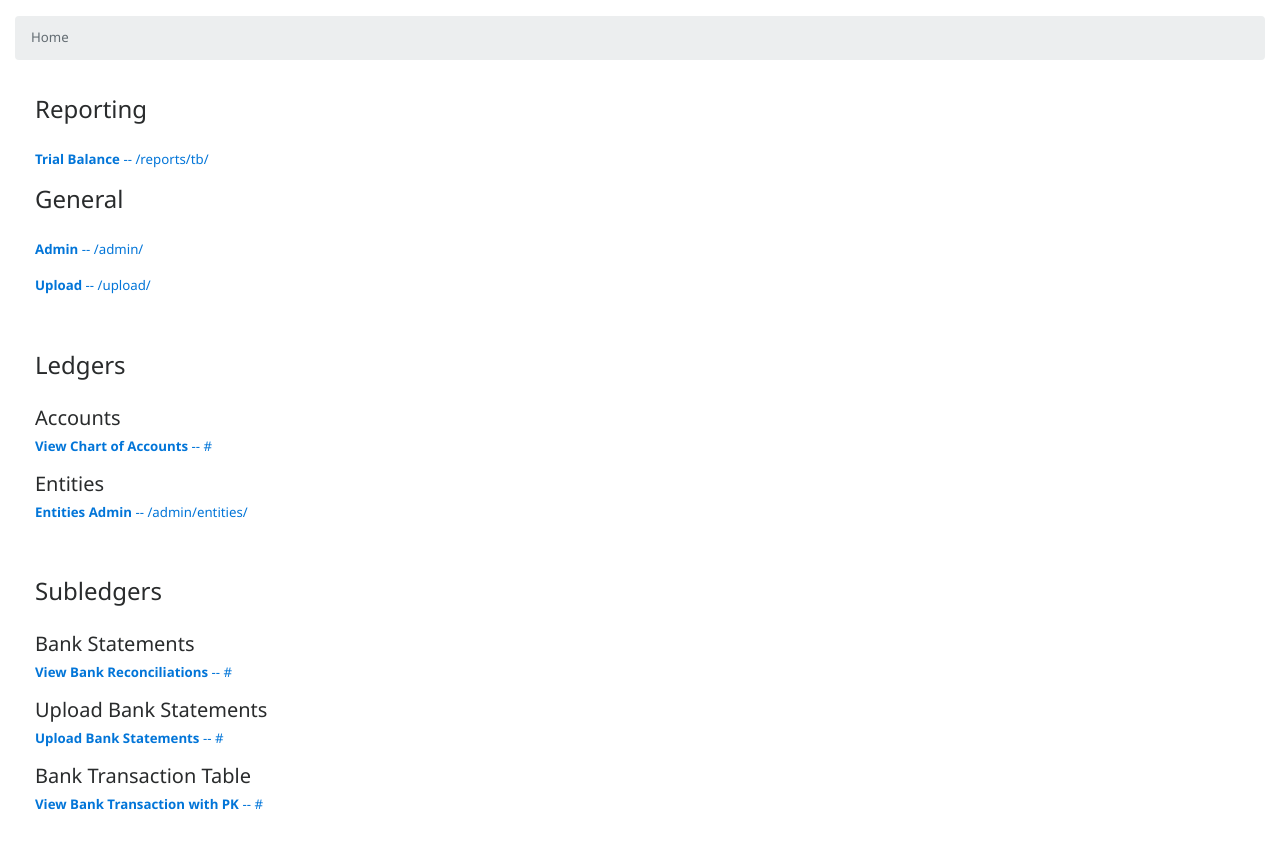
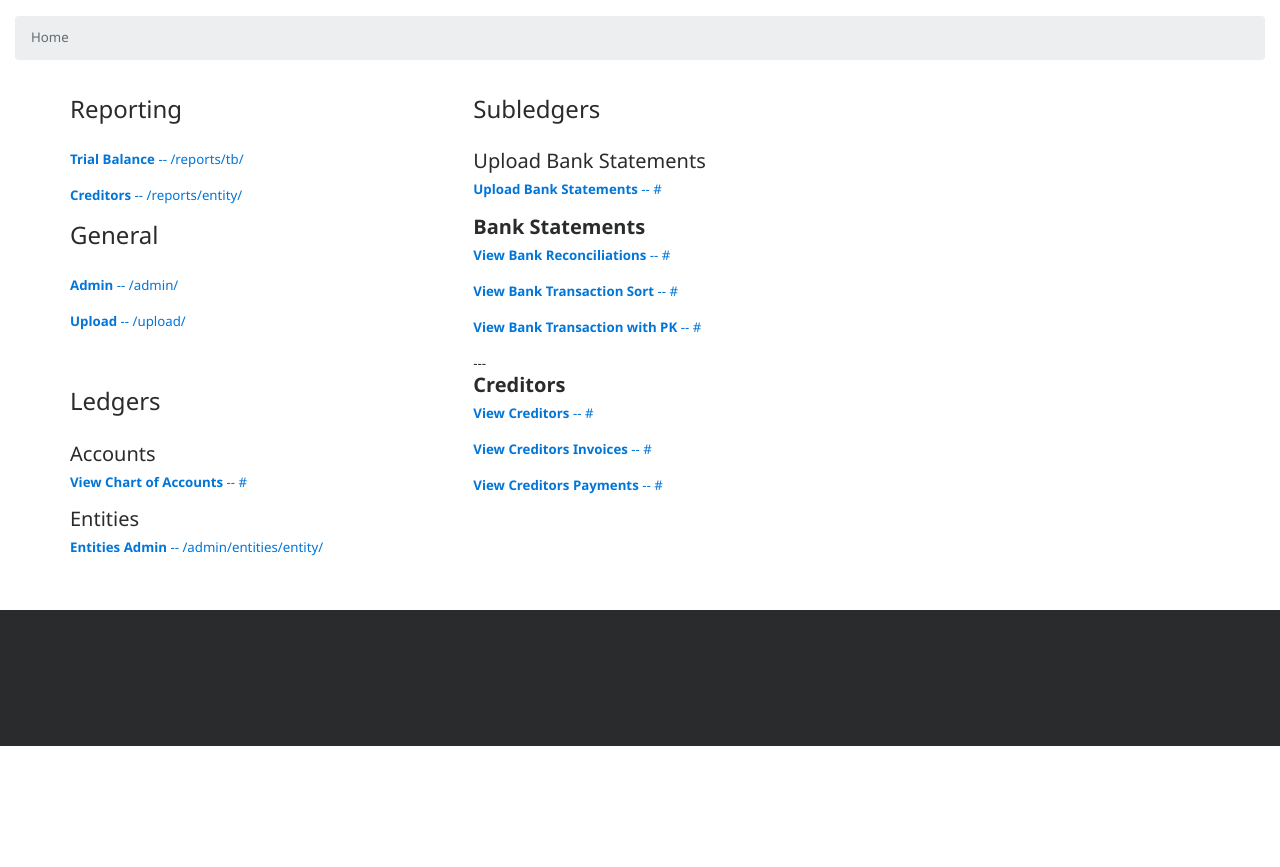
Before and after one commit to elena/open-accounting, a Django app: page / in a window 1280 px wide. Shown: the part 54-921 px from the top of the page. After the commit the page ends 800 px from the top, so only its background shows below. Run offline with Django 3.2, Linux system fonts and the light colour scheme; the visitor is signed in with stand-in values (Sample User, id 1); parts of the project's set-up code (start-up, migrations or seed data) failed here and were passed over; some libraries are stand-ins or nearby versions.

Commit message:
Tidy index

```diff
--- a/templates/index.html
+++ b/templates/index.html
@@ -10,6 +10,10 @@
 
 {% block content %}
 
+
+<div class="row" style="margin: 0 20px;">
+
+  <div class="col">
   <div class="card-block">
 
     <h4>Reporting</h4>
@@ -19,6 +23,12 @@
     <p>
       <a href="/reports/tb/">
         <strong>Trial Balance</strong> -- /reports/tb/
+      </a>
+    </p>
+
+    <p>
+      <a href="/reports/entity/">
+        <strong>Creditors</strong> -- /reports/entity/
       </a>
     </p>
 
@@ -55,26 +65,21 @@
 
     <h5>Entities</h5>
     <p>
-      <a href="/admin/entities/">
-        <strong>Entities Admin</strong> -- /admin/entities/
+      <a href="/admin/entities/entity/">
+        <strong>Entities Admin</strong> -- /admin/entities/entity/
       </a>
     </p>
 
   </div>
+  </div>
 
+
+  <div class="col">
   <div class="card-block">
 
     <h4>Subledgers</h4>
 
     <br>
-
-    <h5>Bank Statements</h5>
-    <p>
-      <a href="{% url "bank-reconciliations:bank-reconciliation-index" %}">
-        <strong>View Bank Reconciliations</strong> -- {% url "bank-reconciliations:bank-reconciliation-index" %}
-      </a>
-    </p>
-
 
     <h5>Upload Bank Statements</h5>
     <p>
@@ -83,13 +88,55 @@
       </a>
     </p>
 
-    <h5>Bank Transaction Table</h5>
+    <h5><b>Bank Statements</b></h5>
+    <p>
+      <a href="{% url "bank-reconciliations:bank-reconciliation-index" %}">
+        <strong>View Bank Reconciliations</strong> -- {% url "bank-reconciliations:bank-reconciliation-index" %}
+      </a>
+    </p>
+
+    <p>
+      <a href="{% url "bank-reconciliations:bank-categorisation" %}">
+        <strong>View Bank Transaction Sort</strong> -- {% url "bank-reconciliations:bank-categorisation" %}
+      </a>
+    </p>
+
     <p>
       <a href="{% url "bank-reconciliations:bank-transaction-listview" %}">
         <strong>View Bank Transaction with PK</strong> -- {% url "bank-reconciliations:bank-transaction-listview" %}
       </a>
     </p>
 
+
+---
+
+    <h5><b>Creditors</b></h5>
+    <p>
+      <a href="{% url "creditors:creditors-index" %}">
+        <strong>View Creditors</strong> -- {% url "creditors:creditors-index" %}
+      </a>
+    </p>
+
+    <p>
+      <a href="{% url "creditors:creditors-invoices" %}">
+        <strong>View Creditors Invoices</strong> -- {% url "creditors:creditors-invoices" %}
+      </a>
+    </p>
+
+    <p>
+      <a href="{% url "creditors:creditors-payments" %}">
+        <strong>View Creditors Payments</strong> -- {% url "creditors:creditors-payments" %}
+      </a>
+    </p>
+
+  </div>
   </div>
 
+  <div class="col">
+  </div>
+
+</div>
+
+
+
 {% endblock %}
```
